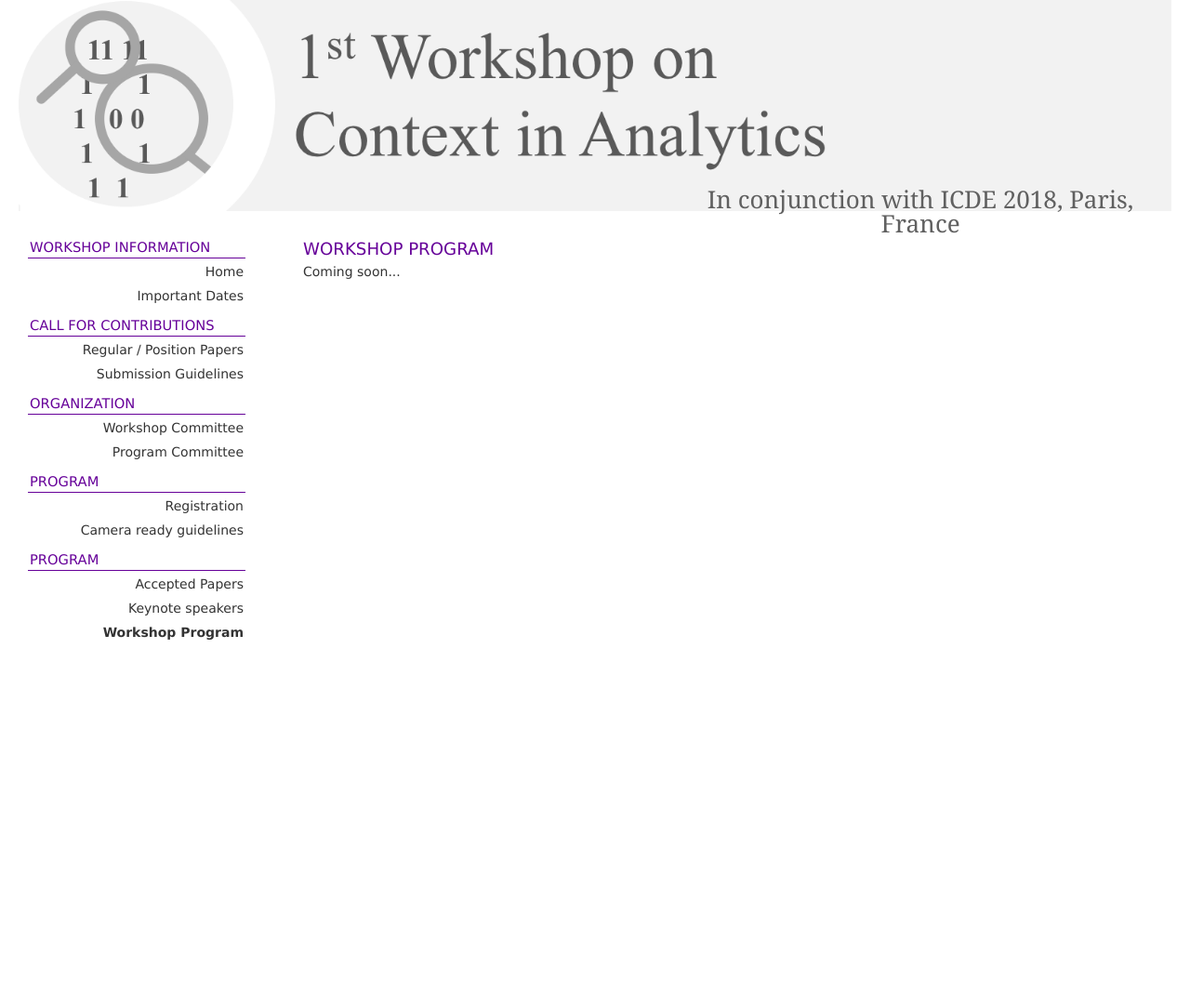
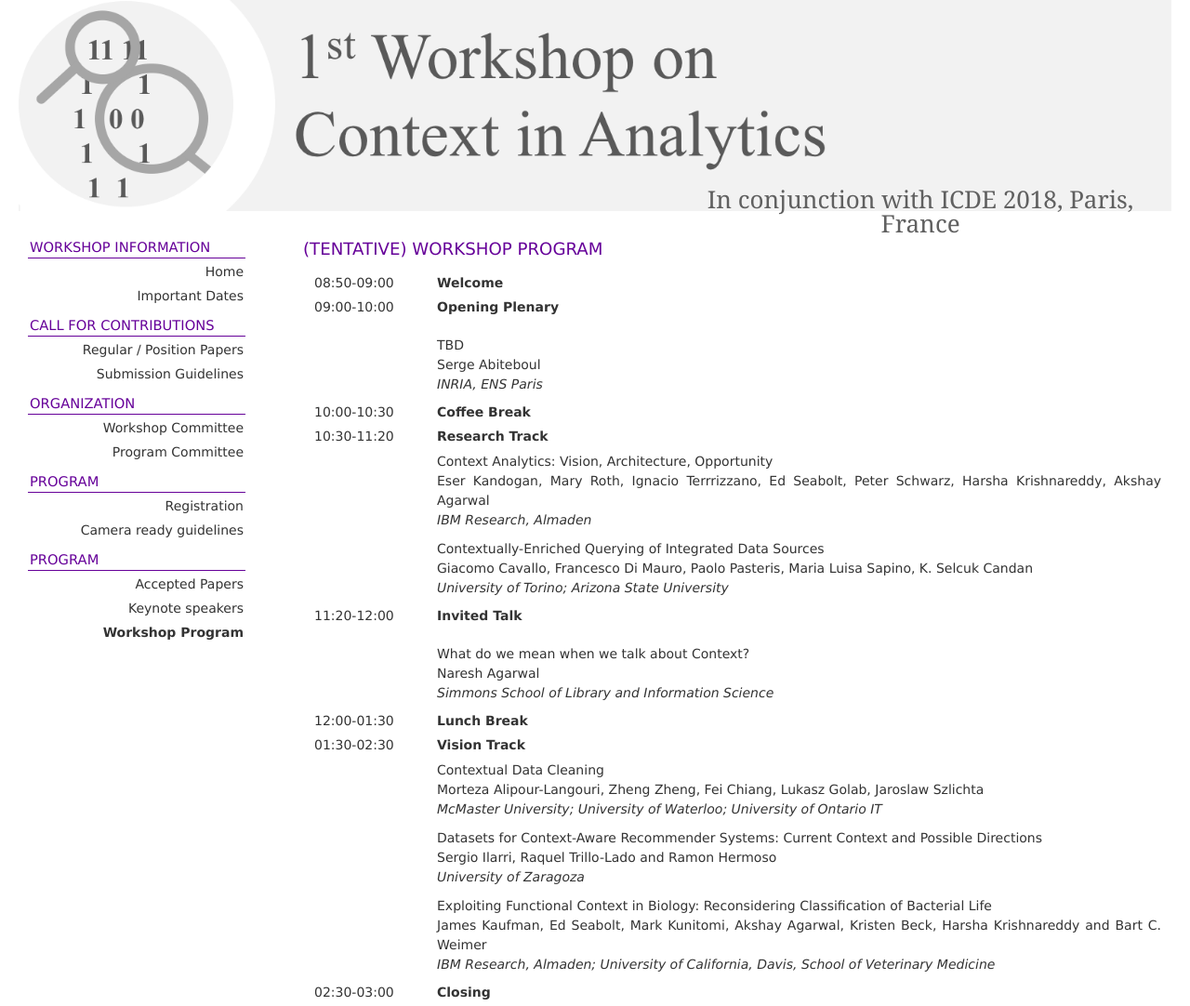
Before and after one commit to umddb/contextanalytics2018, a plain HTML site: page program.html in a window 1280 px wide. Shown: the whole page at 93% size. Before the commit the page ends 800 px from the top, so only its background shows below. Drawn offline with Linux system fonts and the light colour scheme.

Commit message:
add tentative program

```diff
--- a/program.html
+++ b/program.html
@@ -27,10 +27,74 @@
 	<div id="centre" class="column">
 		<div id="contents">
 
-			<h1>Workshop Program</h1>
+			<h1>(Tentative) Workshop Program </h1>
 
-			Coming soon...
+      <table style="padding:5px 5px">
+        <tr>
+          <td width="120px" style="padding: 5px 5px">08:50-09:00</td>
+          <td style="padding: 5px 5px;"><b>Welcome</b></td>
+        </tr>
+        <tr>
+          <td style="padding: 5px 5px">09:00-10:00</td>
+          <td style="padding: 5px 5px"><b >Opening Plenary</b><br><br>
+          <p>
+          TBD<br>
+          Serge Abiteboul<br>
+          <i>INRIA, ENS Paris</i><br>
+          </td>
+        </tr>
+        <tr>
+          <td style="padding: 5px 5px">10:00-10:30</td>
+          <td style="padding: 5px 5px"><b >Coffee  Break</b></td>
+        </tr>
+        <tr>
+          <td style="padding: 5px 5px">10:30-11:20</td>
+          <td style="padding: 5px 5px"><b >Research Track</b>
 
+                <p>
+                Context Analytics: Vision, Architecture, Opportunity<br>
+                Eser Kandogan, Mary Roth, Ignacio Terrrizzano, Ed Seabolt, Peter Schwarz, Harsha Krishnareddy, Akshay Agarwal<br>
+                <i>IBM Research, Almaden</i><br>
+                <p>
+                Contextually-Enriched Querying of Integrated Data Sources</br>
+                Giacomo Cavallo, Francesco Di Mauro, Paolo Pasteris, Maria Luisa Sapino, K. Selcuk Candan<br>
+                <i>University of Torino; Arizona State University</i><br>
+
+        </tr>
+        <tr>
+          <td style="padding: 5px 5px">11:20-12:00</td>
+          <td style="padding: 5px 5px"><b >Invited Talk</b><br><br>
+            <p>
+          What do we mean when we talk about Context?<br>
+          Naresh Agarwal<br>
+          <i>Simmons School of Library and Information Science</i><br></td>
+        </tr>
+        <tr>
+          <td style="padding: 5px 5px">12:00-01:30</td>
+          <td style="padding: 5px 5px"><b >Lunch Break</b></td>
+        </tr>
+        <tr>
+          <td style="padding: 5px 5px">01:30-02:30</td>
+          <td style="padding: 5px 5px"><b >Vision Track</b>
+            <p>
+            Contextual Data Cleaning<br>
+            Morteza Alipour-Langouri, Zheng Zheng, Fei Chiang, Lukasz Golab, Jaroslaw Szlichta<br>
+            <i>McMaster University; University of Waterloo; University of Ontario IT	</i><br>
+            <p>
+            Datasets for Context-Aware Recommender Systems: Current Context and Possible Directions<br>
+            Sergio Ilarri, Raquel Trillo-Lado and Ramon Hermoso<br>
+            <i>University of Zaragoza</i><br>
+            <p>
+            Exploiting Functional Context in Biology: Reconsidering Classification of Bacterial Life<br>
+            James Kaufman, Ed Seabolt, Mark Kunitomi, Akshay Agarwal, Kristen Beck, Harsha Krishnareddy and Bart C. Weimer<br>
+            <i>IBM Research, Almaden; University of California, Davis, School of Veterinary Medicine</i><br>
+          </td>
+        </tr>
+        <tr>
+          <td style="padding: 5px 5px">02:30-03:00</td>
+          <td style="padding: 5px 5px"><b >Closing</b></td>
+        </tr>
+      </table>
 		</div>
 	</div>
 
```
